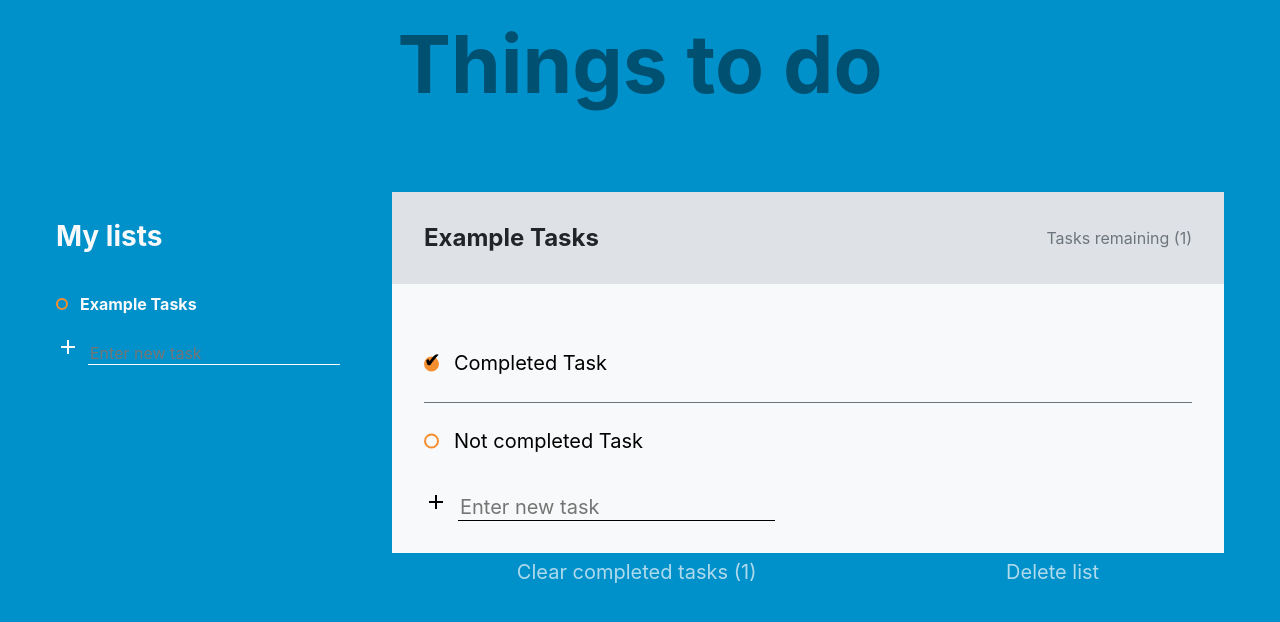
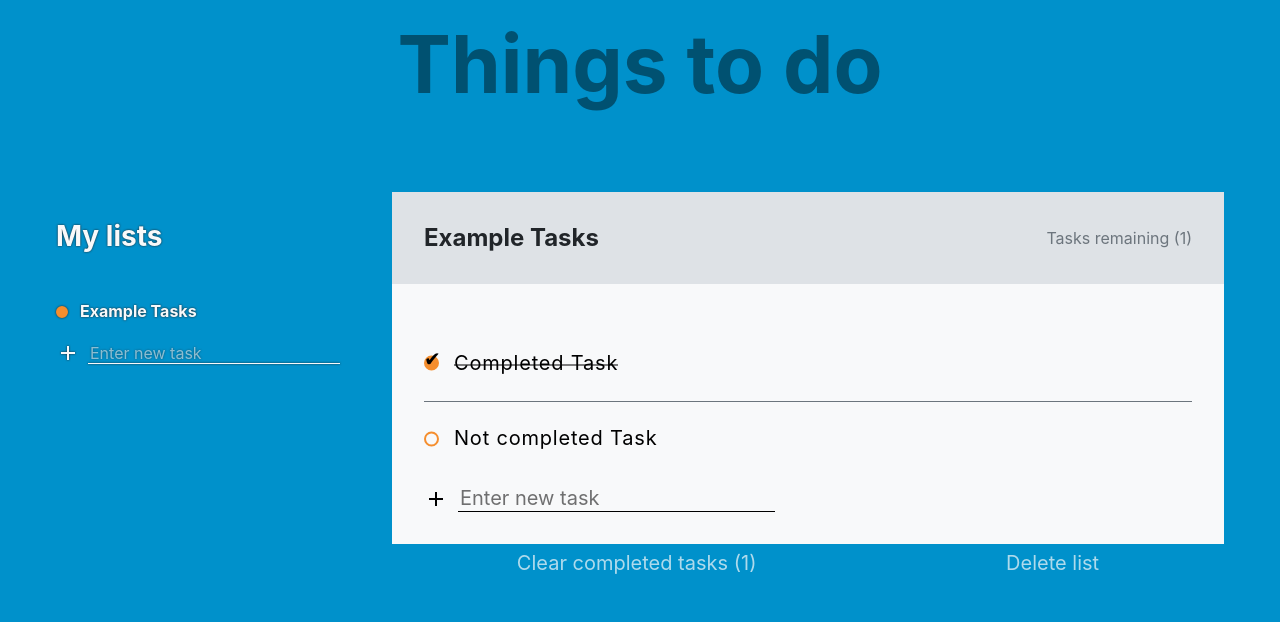
Before and after one commit to thexenons/todo-app, a React (Create React App) app: page / in a window 1280 px wide. Shown: the top 622 px of the page. Built offline with nearby package versions, Linux system fonts and the light colour scheme.

Commit message:
Design adjustments

```diff
--- a/src/components/atoms/ListItem/ListItem.module.scss
+++ b/src/components/atoms/ListItem/ListItem.module.scss
@@ -6,11 +6,44 @@
   display: flex;
   align-items: center;
   justify-content: space-between;
+  transition: height $transition-duration_fast, padding $transition-duration_fast;
+  $self: &;
 
   &:hover {
     .deleteButton {
       opacity: 1;
     }
+  }
+
+  &-text {
+    position: relative;
+
+    &::before {
+      content: '';
+      position: absolute;
+      top: 60%;
+      left: 0;
+      width: 0;
+      height: 1px;
+      transform: translateY(-50%);
+      background: currentColor;
+      transition: width $transition-duration_fast;
+    }
+  }
+
+  &.completed {
+    #{$self}-text {
+      &::before {
+        width: 100%;
+      }
+    }
+  }
+
+  &--deleting {
+    height: 0!important;
+    padding-top: 0!important;
+    padding-bottom: 0!important;
+    overflow: hidden;
   }
 }
 
--- a/src/components/atoms/ListItem/index.tsx
+++ b/src/components/atoms/ListItem/index.tsx
@@ -1,17 +1,25 @@
+import DeleteForeverIcon from '@material-ui/icons/DeleteForever'
 import cn from 'classnames'
+import { useRef } from 'react'
 import { ListItemType } from 'src/types/lists'
+
 import classes from './ListItem.module.scss'
-import DeleteForeverIcon from '@material-ui/icons/DeleteForever'
 
-const ListItem = ({ title, completed, active, onClick, onDelete }: ListItemType): JSX.Element => (
-  <li className={cn(classes.listItem, { completed, active })} onClick={onClick}>
-    <span>{title}</span>
+const ListItem = ({ title, completed, active, onClick, onDelete }: ListItemType): JSX.Element => {
+  const listItemRef = useRef<HTMLLIElement>(null)
+
+  return (
+    <li ref={listItemRef} className={cn(classes.listItem, { [classes.completed]: completed, completed, active })} onClick={onClick}>
+      <span className={classes['listItem-text']}>{title}</span>
       {onDelete && (
         <span
           className={classes.deleteButton}
           onClick={(e) => {
             e.stopPropagation()
+            listItemRef.current?.classList.add(classes['listItem--deleting'])
+            setTimeout(() => {
               onDelete?.()
+            }, 300)
           }}
           title="Delete"
         >
@@ -20,5 +28,6 @@ const ListItem = ({ title, completed, active, onClick, onDelete }: ListItemType)
       )}
     </li>
   )
+}
 
 export default ListItem
--- a/src/components/molecules/List/List.module.scss
+++ b/src/components/molecules/List/List.module.scss
@@ -1,15 +1,45 @@
 @import 'styles/tools/functions';
+@import 'styles/settings/animations';
+
+.listWrapper {
+  flex: 1 1 auto;
+  position: relative;
+  display: flex;
+  flex-direction: column;
+  justify-content: space-between;
+}
+
+.list {
+  min-height: relativeSpacing(3.2);
+}
 
 .input-wrapper {
+  display: flex;
+  align-items: center;
+
   span {
+    display: inline-flex;
+    align-items: center;
     margin-right: relativeSpacing(0.5);
     font-weight: bold;
   }
 }
 
 .noItemsMessage {
-  margin: relativeSpacing(0.5, 0);
-  padding: relativeSpacing(1, 0);
   text-align: center;
   color: currentColor;
+  opacity: 0;
+  transition: opacity $transition-duration_fast;
+  padding: relativeSpacing(1, 0);
+  margin: relativeSpacing(0.5, 0);
+  position: absolute;
+  top: calc(50% - #{relativeSpacing(2)});
+  left: 0;
+  width: 100%;
+  pointer-events: none;
+  transform: translateY(-50%);
+
+  &--active {
+    opacity: 1;
+  }
 }
--- a/src/components/molecules/List/index.tsx
+++ b/src/components/molecules/List/index.tsx
@@ -30,16 +30,20 @@ const List = ({ enableItemSeparators, interactive, interactiveActive, items, onA
   )
 
   return (
-    <div>
-      {items.length > 0 ? (
-        <ul className={cn({ ['with-separators']: enableItemSeparators, interactive, 'interactive-active': interactiveActive })}>
-          {items?.map((item, index) => (
-            <ListItem key={index} onClick={() => handleItemClick(index, item)} onDelete={() => onDelete?.(index, item)} {...item} />
-          ))}
-        </ul>
-      ) : (
-        <p className={classes.noItemsMessage}>Add items to view them here</p>
-      )}
+    <div className={classes.listWrapper}>
+      <ul className={cn(classes.list, { ['with-separators']: enableItemSeparators, interactive, 'interactive-active': interactiveActive })}>
+        {items?.map((item, index) => (
+          <ListItem
+            key={item.key}
+            title={item.title}
+            active={item.active}
+            completed={item.completed}
+            onClick={() => handleItemClick(index, item)}
+            onDelete={() => onDelete?.(index, item)}
+          />
+        ))}
+      </ul>
+      <p className={cn(classes.noItemsMessage, { [classes['noItemsMessage--active']]: items.length === 0 })}>Add items to view them here</p>
       {onAdd && (
         <div className={classes['input-wrapper']}>
           <span>
--- a/src/components/objects/Card/Card.module.scss
+++ b/src/components/objects/Card/Card.module.scss
@@ -46,6 +46,8 @@
     flex: 1 1 auto;
     padding: relativeSpacing(1);
     transition: padding $transition-duration_fast;
+    display: flex;
+    flex-direction: column;
 
     @include media(lg) {
       padding: relativeSpacing(1.6);
--- a/src/components/organisms/SidebarList/SidebarList.module.scss
+++ b/src/components/organisms/SidebarList/SidebarList.module.scss
@@ -2,4 +2,5 @@
 
 .sidebarList {
   color: color(text-light);
+  filter: drop-shadow(0px 0px 1px var(--data-color-dark));
 }
--- a/src/context/lists.tsx
+++ b/src/context/lists.tsx
@@ -17,6 +17,8 @@ type GlobalStateType = {
 export const GlobalStateContext = createContext({} as GlobalStateType)
 
 const uuid = uuidv4()
+const uuid2 = uuidv4()
+const uuid3 = uuidv4()
 const initialState = {
   activeList: uuid,
   lists: {
@@ -25,10 +27,12 @@ const initialState = {
       title: 'Example Tasks',
       items: [
         {
+          key: uuid2,
           title: 'Completed Task',
           completed: true,
         },
         {
+          key: uuid3,
           title: 'Not completed Task',
         },
       ],
--- a/src/hooks/lists.ts
+++ b/src/hooks/lists.ts
@@ -48,6 +48,8 @@ export const useAddList = (): any => {
       items: [],
     }
 
+    if (Object.keys(newGlobalState.lists).length === 1) newGlobalState.activeList = uuid
+
     setGlobalState(newGlobalState)
   }
 }
@@ -83,7 +85,8 @@ export const useAddItemToActiveList = (): any => {
 
   return (value: string): void => {
     const newGlobalState = { ...globalState }
-    newGlobalState.lists[globalState.activeList].items.push({ title: value })
+    const uuid = uuidv4()
+    newGlobalState.lists[globalState.activeList].items.push({ key: uuid, title: value })
 
     setGlobalState(newGlobalState)
   }
--- a/src/styles/elements/_inputs.scss
+++ b/src/styles/elements/_inputs.scss
@@ -8,5 +8,10 @@ input {
     &:focus-visible {
       outline: none;
     }
+
+    &::placeholder {
+      color: currentColor;
+      opacity: 0.55;
+    }
   }
 }
--- a/src/styles/elements/_lists.scss
+++ b/src/styles/elements/_lists.scss
@@ -5,7 +5,7 @@ li {
   padding-left: relativeSpacing(1.5);
   padding-top: relativeSpacing(0.5);
   padding-bottom: relativeSpacing(0.5);
-  transition: font-weight $transition-duration_default;
+  height: relativeSpacing(2.741);
 
   &:first-child {
     margin-top: relativeSpacing(0.5);
@@ -28,8 +28,14 @@ li {
     transition: background-color $transition-duration_default;
   }
 
+  letter-spacing: relativeSpacing(0.04);
   &.active {
     font-weight: bold;
+    letter-spacing: 0;
+
+    &::before {
+      background-color: color(secondary);
+    }
   }
 }
 
@@ -76,6 +82,7 @@ ol {
 
       &:hover {
         font-weight: bold;
+        letter-spacing: 0;
       }
     }
   }
@@ -84,6 +91,7 @@ ol {
     li {
       padding-top: relativeSpacing(1);
       padding-bottom: relativeSpacing(1);
+      height: relativeSpacing(3.75);
 
       & + li {
         border-top: 1px solid color(gray);
--- a/src/types/lists.ts
+++ b/src/types/lists.ts
@@ -6,6 +6,7 @@ export type ListType = {
 }
 
 export type ListItemType = {
+  key: string
   title: string
   completed?: boolean
   active?: boolean
```
Also changed, not shown: src/styles/settings/_animations.scss (line endings or trailing spaces), 1 other file (tests, documents, lock files or other folders). Lines whose indentation alone changed are shown as unchanged.
